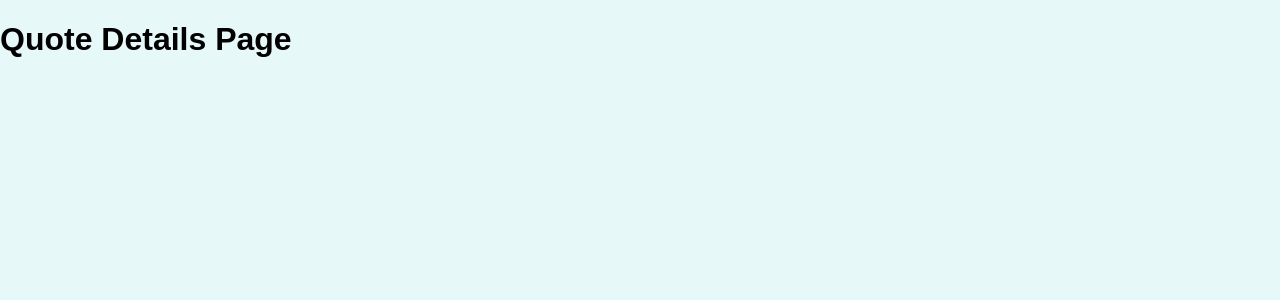
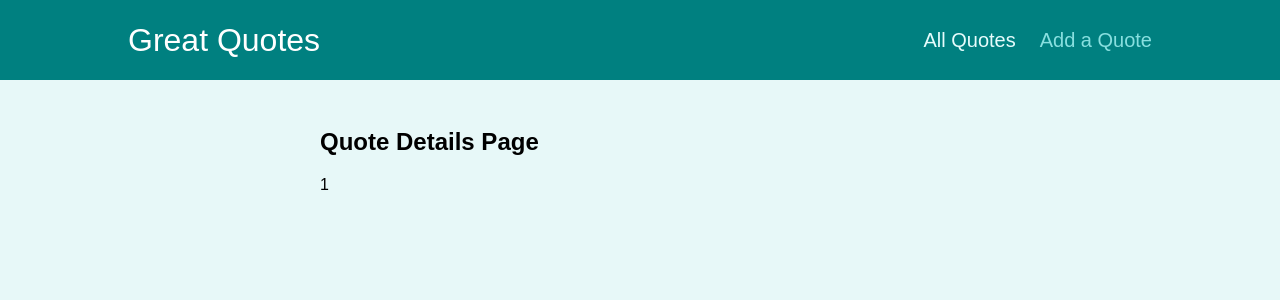
Before and after one commit to ram5353/react-routing-quotes, a React (Create React App) app: page /quotes/1 in a window 1280 px wide. Shown: the top 300 px of the page. Built offline with nearby package versions, Linux system fonts and the light colour scheme.

Commit message:
added navbar and pages

```diff
--- a/src/App.js
+++ b/src/App.js
@@ -1,4 +1,5 @@
-import { Route, Switch } from "react-router-dom";
+import { Redirect, Route, Switch } from "react-router-dom";
+import Layout from "./components/layout/Layout";
 import AllQuotes from "./pages/AllQuotes";
 import NewQuote from "./pages/NewQuote";
 import QuoteDetails from "./pages/QuoteDetails";
@@ -6,7 +7,11 @@
 function App() {
   return (
     <div>
+      <Layout>
         <Switch>
+          <Route path="/" exact>
+            <Redirect to="/quotes" />
+          </Route>
           <Route path="/quotes" exact>
             <AllQuotes />
           </Route>
@@ -17,6 +22,7 @@
             <NewQuote />
           </Route>
         </Switch>
+      </Layout>
     </div>
   );
 }
--- /dev/null
+++ b/src/components/layout/Layout.js
@@ -0,0 +1,15 @@
+import { Fragment } from 'react';
+
+import classes from './Layout.module.css';
+import MainNavigation from './MainNavigation';
+
+const Layout = (props) => {
+  return (
+    <Fragment>
+      <MainNavigation />
+      <main className={classes.main}>{props.children}</main>
+    </Fragment>
+  );
+};
+
+export default Layout;
--- /dev/null
+++ b/src/components/layout/MainNavigation.js
@@ -0,0 +1,26 @@
+import { NavLink } from 'react-router-dom';
+import classes from './MainNavigation.module.css';
+
+const MainNavigation = () => {
+  return (
+    <header className={classes.header}>
+      <div className={classes.logo}>Great Quotes</div>
+      <nav className={classes.nav}>
+        <ul>
+          <li>
+            <NavLink to="/quotes" activeClassName={classes.active}>
+              All Quotes
+            </NavLink>
+          </li>
+          <li>
+            <NavLink to="/new-quote" activeClassName={classes.active}>
+              Add a Quote
+            </NavLink>
+          </li>
+        </ul>
+      </nav>
+    </header>
+  );
+};
+
+export default MainNavigation;
--- a/src/pages/QuoteDetails.js
+++ b/src/pages/QuoteDetails.js
@@ -1,5 +1,19 @@
+import { Route, useParams } from "react-router-dom";
+import Comments from "../components/comments/Comments"
+
 const QuoteDetails = () => {
-  return <h1>Quote Details Page</h1>;
+
+  const params = useParams()
+  console.log(params.quoteId);
+  return (
+    <section>
+        <h1>Quote Details Page</h1>
+        <p>{params.quoteId}</p>
+        <Route path={`/quotes/${params.quoteId}/comments`}>
+            <Comments />
+        </Route>
+    </section>
+  );
 };
 
 export default QuoteDetails;
```
Lines whose indentation alone changed are shown as unchanged.
